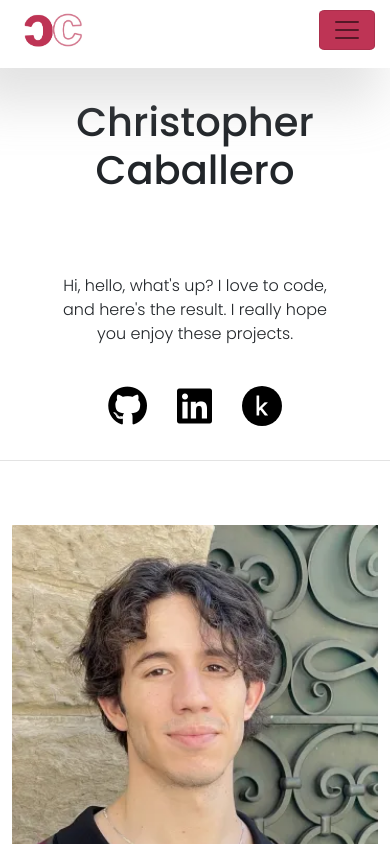
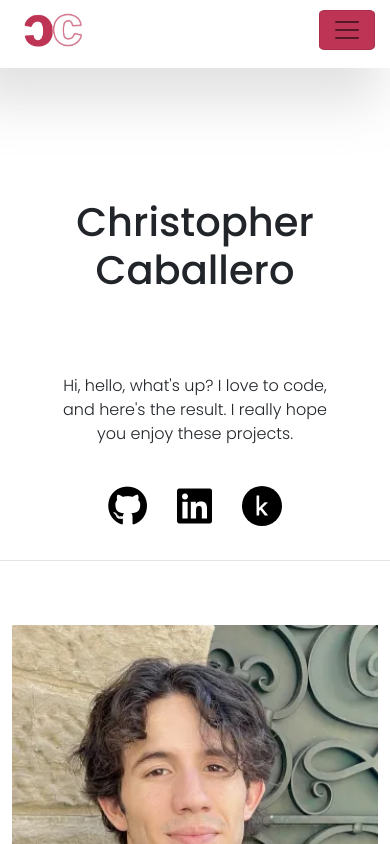
Before and after one commit to chris-caballero/Portfolio-Website, a React (Create React App) app in the folder portfolio-website/: page / in a window 390 px wide. Shown: the top 844 px of the page. Built offline with nearby package versions, Linux system fonts and the light colour scheme.

Commit message:
update navbar for mobile

```diff
--- a/portfolio-website/src/App.css
+++ b/portfolio-website/src/App.css
@@ -63,7 +63,6 @@ a {
     position: sticky;
     top: 0;
     z-index: 100;
-    height: 70;
     box-shadow: none;
     background-color: white;
 }
@@ -166,6 +165,10 @@ a {
 }
 
 /* MAIN TITLE SECTION */
+
+.title-section {
+    padding-top: 100px;
+}
 
 .title-container {
     padding: 5rem;
--- a/portfolio-website/src/components/Header.js
+++ b/portfolio-website/src/components/Header.js
@@ -26,7 +26,7 @@ const Header = () => {
     const handleScroll = () => {
       // Check if the inner width is greater than or equal to 991px
       if (window.innerWidth >= 991) {
-        const shrinkThreshold = isShrunk ? 0 : 111;
+        const shrinkThreshold = isShrunk ? 55 : 111;
         const shrink = window.scrollY > shrinkThreshold;
         setIsShrunk(shrink);
       } else {
@@ -49,7 +49,7 @@ const Header = () => {
     };
   }, [isShrunk]);
 
-  return (
+  return <>
     <header className={`header-class justify-content-center ${isShrunk ? 'shrink' : ''}`}>
       <nav className="navbar navbar-expand-lg navbar-light navbar-container">
         <div className="container d-flex justify-content-between">
@@ -73,7 +73,8 @@ const Header = () => {
         </div>
       </nav>
     </header>
-  );
+
+  </>;
 }
 
 export default Header;
```
